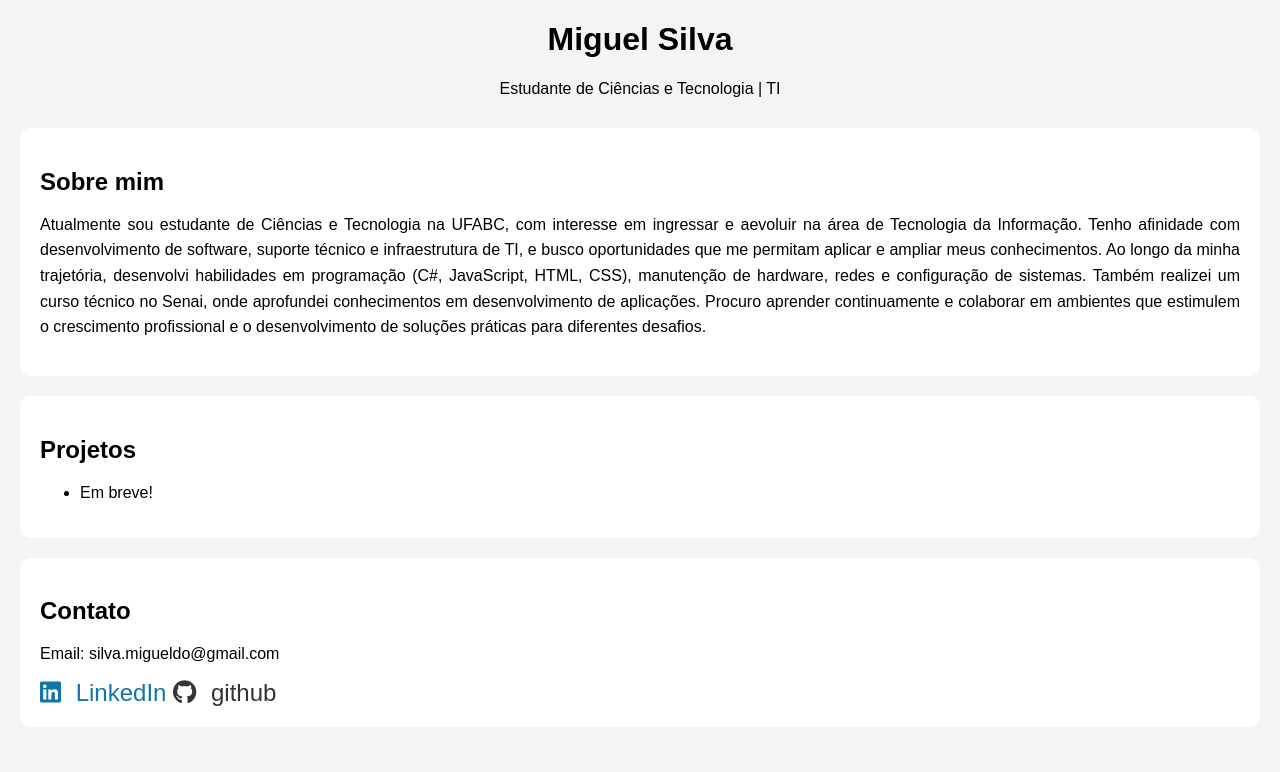
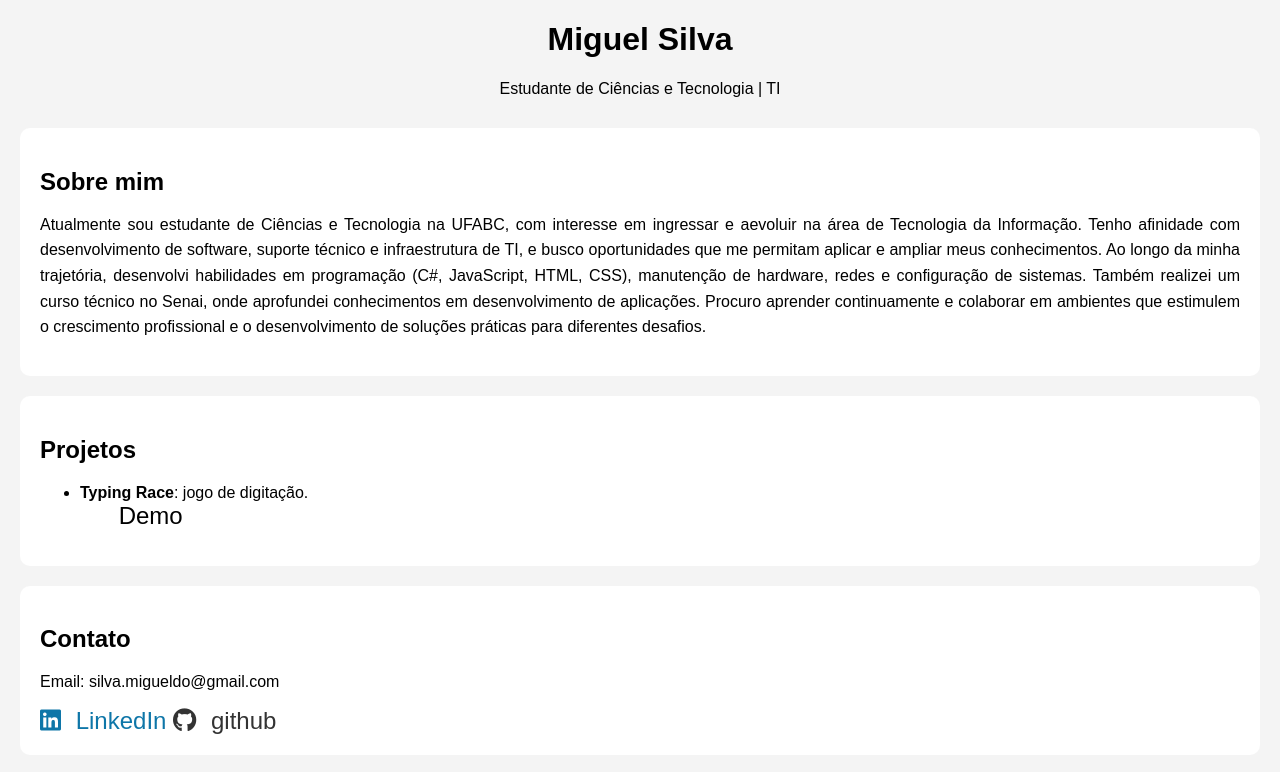
Before and after one commit to ManoMigass/ManoMigass.github.io, a plain HTML site: page index.html in a window 1280 px wide. Drawn offline with Linux system fonts and the light colour scheme.

Commit message:
Update index.html

```diff
--- a/index.html
+++ b/index.html
@@ -20,7 +20,13 @@
         <section id="projetos">
             <h2>Projetos</h2>
             <ul>
-                <li>Em breve!</li>
+                <li>
+                    <strong>Typing Race</strong>: jogo de digitação.
+                    <br>
+                    <a href="https://github.com/ManoMigass/Typing-Race" target="_blank">
+                        <i class="fab fa-external-link-alt"></i> Demo
+                    </a>
+                </li>
             </ul>
         </section>
 
```
